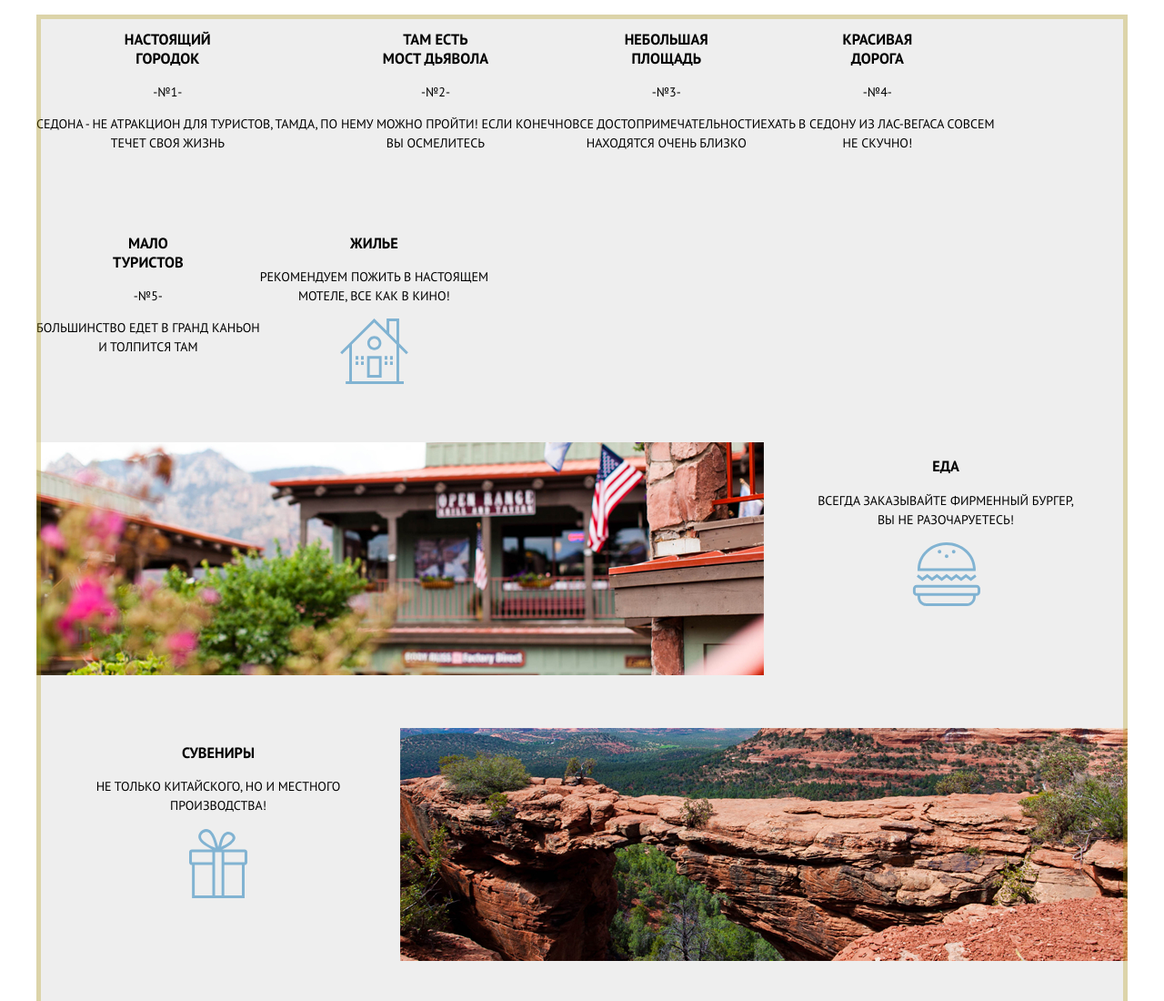
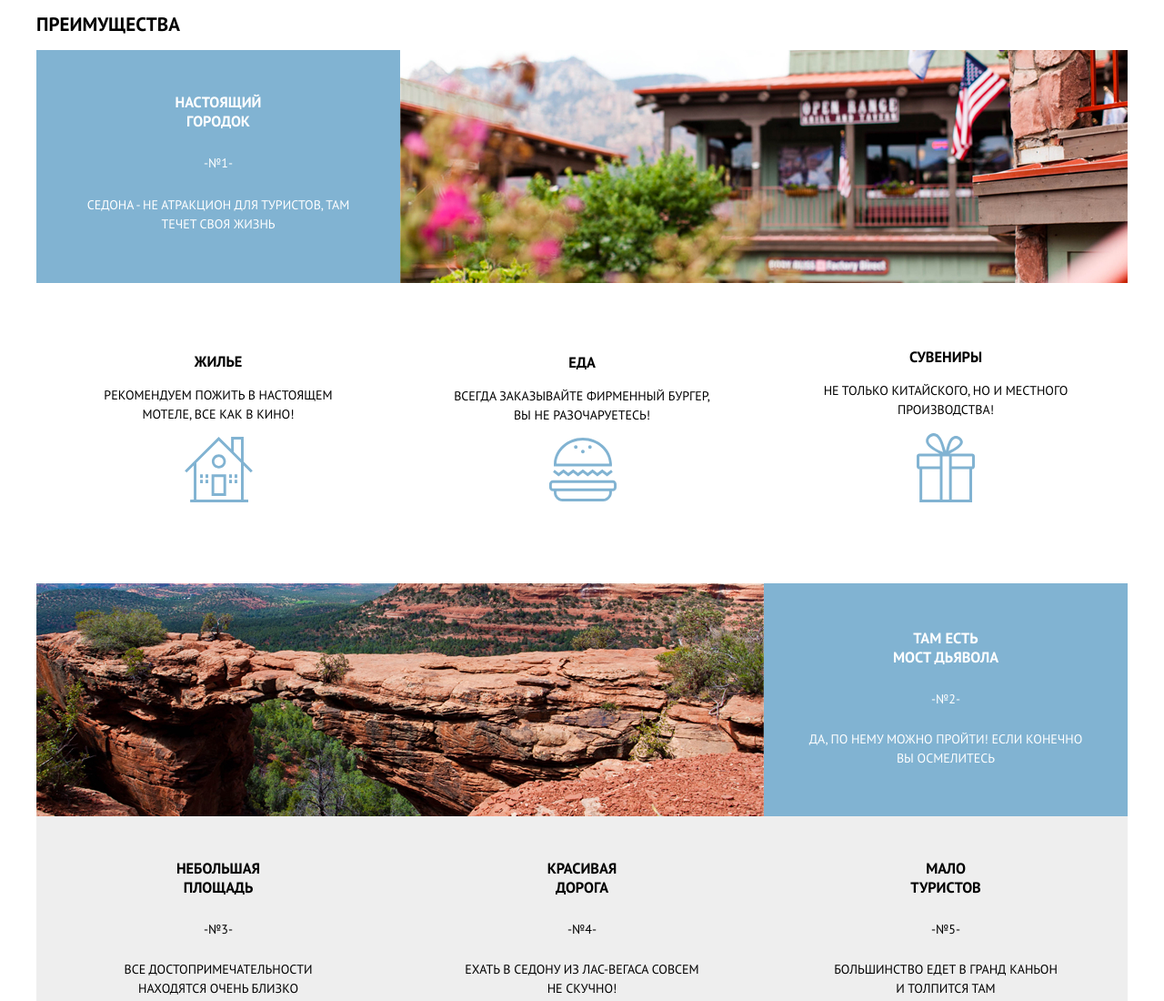
Before and after one commit to Badsergeant/HtmlSedona, a plain HTML site: page index.html in a window 1280 px wide. Shown: the part 740-1840 px from the top of the page at 91% size. Drawn offline with Linux system fonts and the light colour scheme.

```diff
--- a/css/style.css
+++ b/css/style.css
@@ -215,125 +215,41 @@ img {
 
 /*Features & recomendations*/
 
-.features h2 {
-    opacity: 0;
+.features-list {
+    display: grid;
+    grid-template-columns: 400px 400px 400px;
+    grid-template-rows: 256px 330px 256px 256px;
+    list-style: none;
     padding: 0;
     margin: 0;
-    line-height: 0;
-}
-
-.features-item h3 {
-    font-size: 21px;
-    line-height: 21px;
-    font-weight: 700;
-    color: var(--basic-black)
-}
-
-.features {
-    height: 1098px;
-    background-color:var(--light-gray);
-    outline: 5px solid rgba(179, 153, 10, 0.3);
-    outline-offset: -5px ;
-    /* padding-top:; */
-
+    background-color: var(--light-gray);
 
 }
 
-.features {
-    display: flex;
-}
-
-.features-list {
-    display: flex;
-    flex-wrap: wrap;
-    flex-basis: 400px;
-    flex-grow:1 ;
-    padding: 0;
-    margin: 0;
-}
-
-.features-item-1 {
-    flex-basis: 400px;
-    max-height: 256px;
-    order: 1;
-
-}
-
-.house {
-    flex-basis: 800px;
-    max-height: 256px;
-    margin-left: auto;
-    order: 2;
-}
-
-.features-item-2 {
-    flex-basis: 400px;
-    max-height: 256px;
-    order: 7;
-}
-
-.bridge {
-    flex-basis: 800px;
-    max-height: 256px;
-    order: 6;
-}
-
-.features-item-3 {
-    flex-basis: 400px;
-    max-height: 256px;
-    order: 8;
-}
-
-.features-item-4 {
-    flex-basis: 400px;
-    max-height: 256px;
-    order: 9;
-}
-
-.features-item-5 {
-    flex-basis: 400px;
-    max-height: 256px;
-    order: 10;
-}
-
-.features-item-recommendation-1 {
-    flex-basis: 400px;
-    order: 3;
-}
-
-.feature-item-recommendation-2 {
-    flex-basis: 400px;
-    order: 4;
-}
-
-.feature-item-recommendation-3 {
-    flex-basis: 400px;
-    order: 5;
-}
-
-
-
-/* .features-list {
-    display: grid;
-    grid-template-columns: 400px 400px 400px;
-    grid-template-rows: 256px 330px 256px 256px;
-
-    list-style: none;
-    padding: 0;
-    margin: 0;
-
-}
-
-.features-list li {
+/* .features-list li {
     padding-top: 50px;
     padding-bottom: 50px;
-}
+} */
 
 .feature-item-1 {
     color: var(--basic-white);
     background-color: var(--light-blue);
+    padding-top: 47px;
     grid-column: 1/2;
     grid-row: 1/2;
+}
+
+.feature-item-1 h3 {
+    margin-top: 0;
+    margin-bottom: 25px;
+}
+
+.feature-item-1 p:nth-child(2) {
+    margin-bottom: 25px;
+}
+
+.feature-item-1 p:nth-child(3) {
+    margin-bottom: 0;
 }
 
 .house {
@@ -347,6 +263,20 @@ img {
     background-color: var(--light-blue);
     grid-column: 3/-1;
     grid-row: 3/4;
+    padding-top: 50px;
+}
+
+.feature-item-2 h3 {
+    margin-top: 0;
+    margin-bottom: 25px;
+}
+
+.feature-item-2 p:nth-child(2) {
+    margin-bottom: 23px;
+}
+
+.feature-item-2 p:nth-child(3) {
+    margin-bottom: 0;
 }
 
 .bridge {
@@ -354,49 +284,80 @@ img {
    grid-row: 3/4;
 }
 
-.feature-item-3{
-
+.feature-item-3 {
     grid-column: 1/2;
     grid-row: 4/5;
+    padding-top: 47px;
 }
 
+.feature-item-3 h3 {
+    margin-top: 0;
+    margin-bottom: 25px;
+}
 
+.feature-item-3 p:nth-child(2) {
+    margin-bottom: 23px;
+}
 
-.feature-item-4{
+.feature-item-3 p:nth-child(3) {
+    margin-bottom: 0;
+}
 
+.feature-item-4 {
+    padding-top: 47px;
     grid-column: 2/3;
     grid-row: 4/5;
 }
 
+.feature-item-4 h3 {
+    margin-top: 0;
+    margin-bottom: 25px;
+}
+
+.feature-item-4 p:nth-child(2) {
+    margin-bottom: 23px;
+}
+
+.feature-item-4 p:nth-child(3) {
+    margin-bottom: 0;
+}
+
 .feature-item-5{
-
+    padding-top: 47px;
     grid-column: 3/4;
     grid-row: 4/5;
 }
 
+.feature-item-5 h3 {
+    margin-top: 0;
+    margin-bottom: 25px;
+}
+
+.feature-item-5 p:nth-child(2) {
+    margin-bottom: 23px;
+}
+
+.feature-item-5 p:nth-child(3) {
+    margin-bottom: 0;
+}
+
 .feature-item-recommendation-1 {
-
+    padding-top: 60px;
     background-color: var(--basic-white);
     grid-row:2/3;
 }
 
 .feature-item-recommendation-2 {
-
+    padding-top: 61px;
     background-color: var(--basic-white);
     grid-row:2/3;
 }
 
 .feature-item-recommendation-3 {
-
+    padding-top: 55px;
     background-color: var(--basic-white);
     grid-row:2/3;
 }
-
-.blue-rectangle {
-    color: var(--basic-white);
-    background-color: var(--light-blue);
-
-} */
 
 /*Booking*/
 
--- a/index.html
+++ b/index.html
@@ -41,7 +41,7 @@
           <p>Рассмотрим 5 причин,по которым Седона круче,чем Гранд Каньон!</p>
     </section>
     <section class="features">
-      <!-- <h2>Преимущества</h2> -->
+      <h2>Преимущества</h2>
       <ul class="features-list">
         <li class="feature-item-1">
           <h3>Настоящий<br>
```
